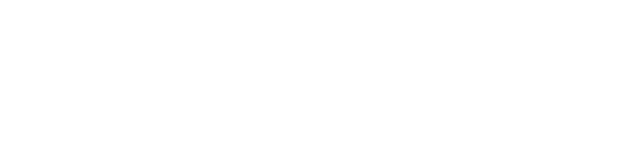
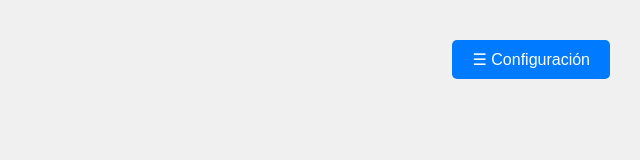
Before and after one commit to anibalardid/xstream-player, a plain HTML site: page index.html in a window 1280 px wide. Shown: the whole page, without its empty margins (640-1280 px from the left). Drawn offline with Linux system fonts and the light colour scheme; the site is published under a folder, as on GitHub Pages, so addresses that start at the root find nothing.

Commit message:
xstream tv player

```diff
--- a/index.html
+++ b/index.html
@@ -1 +1 @@
-<!doctype html><html lang="en"><head><meta charset="utf-8"/><link rel="icon" href="/favicon.ico"/><meta name="viewport" content="width=device-width,initial-scale=1"/><meta name="theme-color" content="#000000"/><meta name="description" content="Web site created using create-react-app"/><link rel="apple-touch-icon" href="/logo192.png"/><link rel="manifest" href="/manifest.json"/><title>XStream Player App</title><script defer="defer" src="/static/js/main.3c6f12e7.js"></script><link href="/static/css/main.33e9fb36.css" rel="stylesheet"></head><body><noscript>You need to enable JavaScript to run this app.</noscript><div id="root"></div></body></html>
+<!doctype html><html lang="en"><head><meta charset="utf-8"/><link rel="icon" href="./favicon.ico"/><meta name="viewport" content="width=device-width,initial-scale=1"/><meta name="theme-color" content="#000000"/><meta name="description" content="Web site created using create-react-app"/><link rel="apple-touch-icon" href="./logo192.png"/><link rel="manifest" href="./manifest.json"/><title>XStream Player App</title><script defer="defer" src="./static/js/main.3c6f12e7.js"></script><link href="./static/css/main.33e9fb36.css" rel="stylesheet"></head><body><noscript>You need to enable JavaScript to run this app.</noscript><div id="root"></div></body></html>
```
Also changed, not shown: asset-manifest.json.
